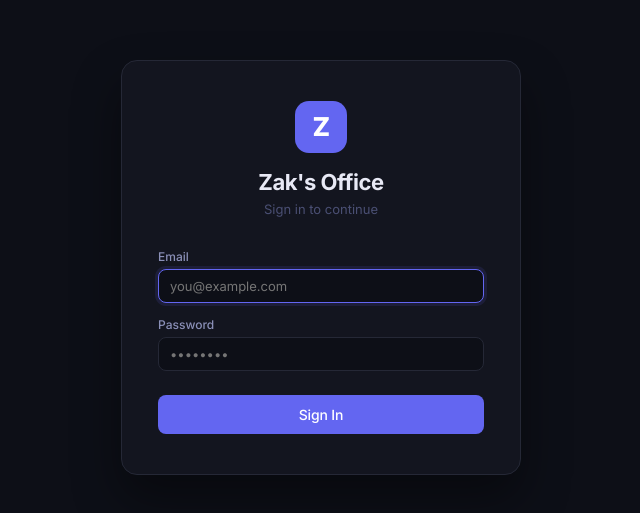
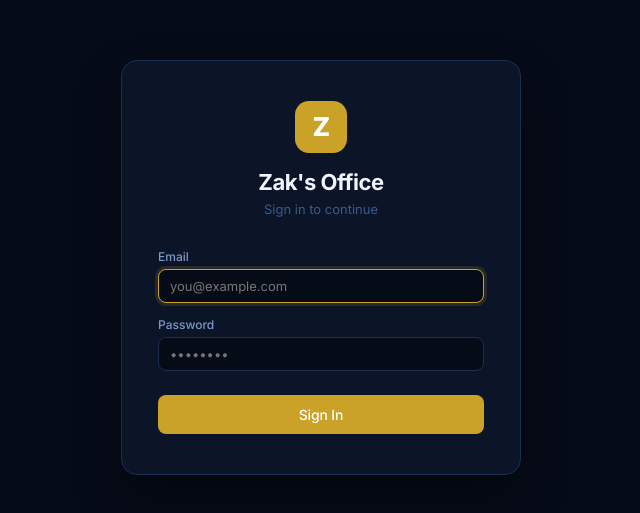
Before and after one commit to RedNoodle325/worky_mcstreamline, a React (Vite) app in the folder frontend-react/: page / in a window 1280 px wide. Shown: the part 133-646 px from the top of the page, without its empty margins (319-959 px from the left). Built offline with nearby package versions, Linux system fonts and the light colour scheme.

Commit message:
NBA on NBC theme: deep navy + gold
- Deep midnight navy backgrounds (#060B18)
- Gold accent throughout (#C9A227)
- Gold nav active state with left accent bar
- Gold card hover glow
- Bold headings

https://claude.ai/code/session_01Rp6v4WtyLdDhwdS3KfkitX

```diff
--- a/frontend-react/src/index.css
+++ b/frontend-react/src/index.css
@@ -5,60 +5,60 @@
 
 /* ── Dark Theme (default) ───────────────────────── */
 :root, [data-theme="dark"] {
-  --bg: #0D0F17;
-  --bg2: #13151F;
-  --bg3: #1A1D2B;
-  --border: #252836;
-  --accent: #6366F1;
-  --accent2: #4F46E5;
-  --text: #E8E9F5;
-  --text2: #8B90B8;
-  --text3: #4A4F73;
+  --bg: #060B18;
+  --bg2: #0C1428;
+  --bg3: #121E38;
+  --border: #1A2E52;
+  --accent: #C9A227;
+  --accent2: #B8911F;
+  --text: #F0F4FF;
+  --text2: #7A9AC8;
+  --text3: #3A5A8A;
   --green: #22c55e;
-  --yellow: #eab308;
+  --yellow: #C9A227;
   --red: #ef4444;
   --orange: #f97316;
-  --purple: #a855f7;
+  --purple: #7C3AED;
 
   /* Status colors */
-  --status-open: #6366F1;
+  --status-open: #C9A227;
   --status-parts: #f97316;
-  --status-dispatched: #a855f7;
-  --status-onsite: #eab308;
+  --status-dispatched: #7C3AED;
+  --status-onsite: #C9A227;
   --status-resolved: #22c55e;
-  --status-closed: #4A4F73;
+  --status-closed: #3A5A8A;
 
   /* Sidebar */
-  --sidebar-bg: #090B12;
-  --sidebar-border: #1A1D2B;
+  --sidebar-bg: #030912;
+  --sidebar-border: #111E38;
 }
 
 /* ── Light Theme ────────────────────────────────── */
 [data-theme="light"] {
-  --bg: #F4F5FA;
+  --bg: #F0F2F8;
   --bg2: #FFFFFF;
-  --bg3: #ECEEF7;
-  --border: #D4D8EE;
-  --accent: #6366F1;
-  --accent2: #4F46E5;
-  --text: #0F1024;
-  --text2: #3D4270;
-  --text3: #7B82B0;
+  --bg3: #E4E9F5;
+  --border: #C8D3E8;
+  --accent: #B8911F;
+  --accent2: #9A7918;
+  --text: #06111F;
+  --text2: #2A4A7A;
+  --text3: #6A88B8;
   --green: #16a34a;
-  --yellow: #ca8a04;
+  --yellow: #B8911F;
   --red: #dc2626;
   --orange: #ea580c;
-  --purple: #9333ea;
+  --purple: #6D28D9;
 
-  --status-open: #6366F1;
+  --status-open: #B8911F;
   --status-parts: #ea580c;
-  --status-dispatched: #9333ea;
-  --status-onsite: #ca8a04;
+  --status-dispatched: #6D28D9;
+  --status-onsite: #B8911F;
   --status-resolved: #16a34a;
-  --status-closed: #7B82B0;
+  --status-closed: #6A88B8;
 
-  --sidebar-bg: #0D0F17;
-  --sidebar-border: #252836;
+  --sidebar-bg: #030912;
+  --sidebar-border: #111E38;
 }
 
 html, body { height: 100%; font-family: 'Inter', system-ui, sans-serif; background: var(--bg); color: var(--text); font-size: 14px; -webkit-font-smoothing: antialiased; }
@@ -123,7 +123,7 @@ body.read-only .edit-ui { display: none !important; }
   cursor: pointer; transition: background 0.12s, color 0.12s;
   font-family: inherit;
 }
-.sidebar-action-btn:hover { background: rgba(99,102,241,0.1); color: var(--text2); }
+.sidebar-action-btn:hover { background: rgba(201,162,39,0.1); color: #C9A227; }
 
 .sidebar-user {
   display: flex; align-items: center; gap: 8px;
@@ -159,10 +159,10 @@ body.read-only .edit-ui { display: none !important; }
   font-size: 13.5px;
   font-weight: 500;
 }
-.nav-links li a:hover { background: rgba(99,102,241,0.08); color: var(--text2); }
-.nav-links li a.active { background: rgba(99,102,241,0.18); color: #fff; }
+.nav-links li a:hover { background: rgba(201,162,39,0.08); color: #C9A227; }
+.nav-links li a.active { background: rgba(201,162,39,0.15); color: #C9A227; border-left: 2px solid #C9A227; padding-left: 8px; }
 .nav-links li a.active svg { opacity: 1; }
-.nav-links li a svg { opacity: 0.6; flex-shrink: 0; }
+.nav-links li a svg { opacity: 0.5; flex-shrink: 0; }
 
 #content { flex: 1; overflow-y: auto; background: var(--bg); }
 #page-container { padding: 24px; max-width: 1400px; }
@@ -172,7 +172,7 @@ body.read-only .edit-ui { display: none !important; }
   display: flex; align-items: center; justify-content: space-between;
   margin-bottom: 24px;
 }
-.page-header h1 { font-size: 21px; font-weight: 700; letter-spacing: -0.02em; }
+.page-header h1 { font-size: 22px; font-weight: 800; letter-spacing: -0.03em; }
 .page-subtitle { font-size: 13px; color: var(--text3); margin-top: 3px; }
 
 /* ── Cards ───────────────────────────────────── */
@@ -184,8 +184,8 @@ body.read-only .edit-ui { display: none !important; }
   transition: box-shadow 0.2s, border-color 0.2s;
 }
 .card:hover { box-shadow: 0 4px 16px rgba(0,0,0,0.12); }
-[data-theme="dark"] .card { box-shadow: 0 1px 4px rgba(0,0,0,0.4); }
-[data-theme="dark"] .card:hover { box-shadow: 0 4px 20px rgba(0,0,0,0.5); border-color: rgba(99,102,241,0.2); }
+[data-theme="dark"] .card { box-shadow: 0 1px 4px rgba(0,0,0,0.5); }
+[data-theme="dark"] .card:hover { box-shadow: 0 4px 24px rgba(0,0,0,0.6); border-color: rgba(201,162,39,0.25); }
 .card-title { font-size: 11px; font-weight: 600; color: var(--text3); text-transform: uppercase; letter-spacing: 0.07em; margin-bottom: 12px; }
 
 /* ── Stat Grid ───────────────────────────────── */
@@ -261,7 +261,7 @@ input, select, textarea {
 input:focus, select:focus, textarea:focus {
   outline: none;
   border-color: var(--accent);
-  box-shadow: 0 0 0 3px rgba(99,102,241,0.12);
+  box-shadow: 0 0 0 3px rgba(201,162,39,0.15);
 }
 textarea { resize: vertical; min-height: 80px; }
 select option { background: var(--bg2); }
```
